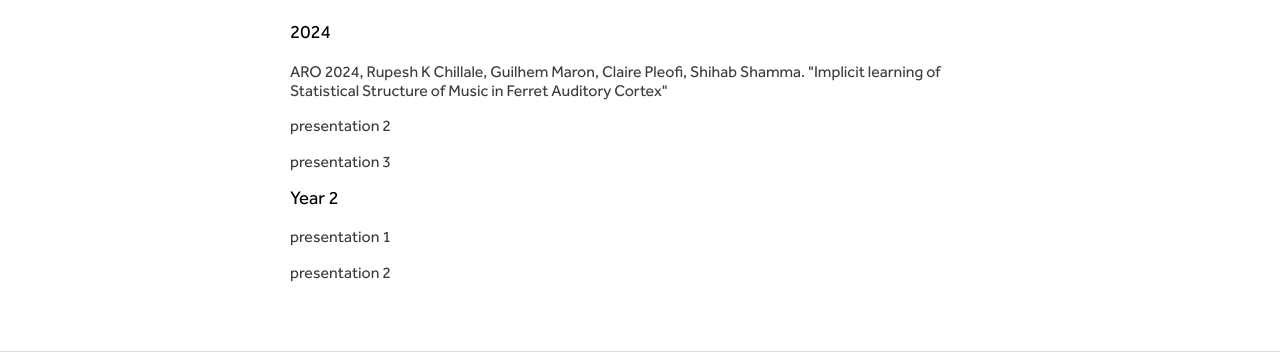
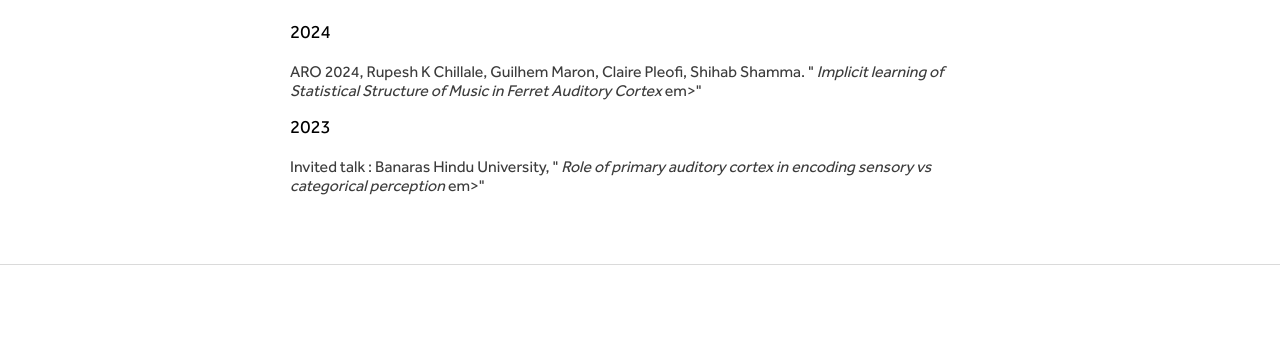
Before and after one commit to rupeshjnu/rupeshjnu.github.io, a plain HTML site: page presentations.html in a window 1280 px wide. Shown: the part 577-929 px from the top of the page. After the commit the page ends 842 px from the top, so only its background shows below. Drawn offline with nearby package versions, Linux system fonts and the light colour scheme.

Commit message:
Update presentations.html

```diff
--- a/presentations.html
+++ b/presentations.html
@@ -43,24 +43,11 @@
                 <!-- add <p> tag for more presentations and <h3> tag for year headings-->
                 <h3>2024</h3>
                 <p>
-                   ARO 2024, Rupesh K Chillale, Guilhem Maron, Claire Pleofi, Shihab Shamma. "Implicit learning of Statistical Structure of Music in Ferret Auditory Cortex"
+                   ARO 2024, Rupesh K Chillale, Guilhem Maron, Claire Pleofi, Shihab Shamma. "<em> Implicit learning of Statistical Structure of Music in Ferret Auditory Cortex </em>em>"
                 </p>
-
+                <h3> 2023</h3>
                 <p>
-                    presentation 2
-                </p>
-
-                <p>
-                    presentation 3
-                </p>
-
-                <h3> Year 2</h3>
-                <p>
-                    presentation 1
-                </p>
-
-                <p>
-                    presentation 2
+                    Invited talk : Banaras Hindu University, " <em> Role of primary auditory cortex in encoding sensory vs categorical perception </em>em>"
                 </p>
             </div>
         </div>
```
